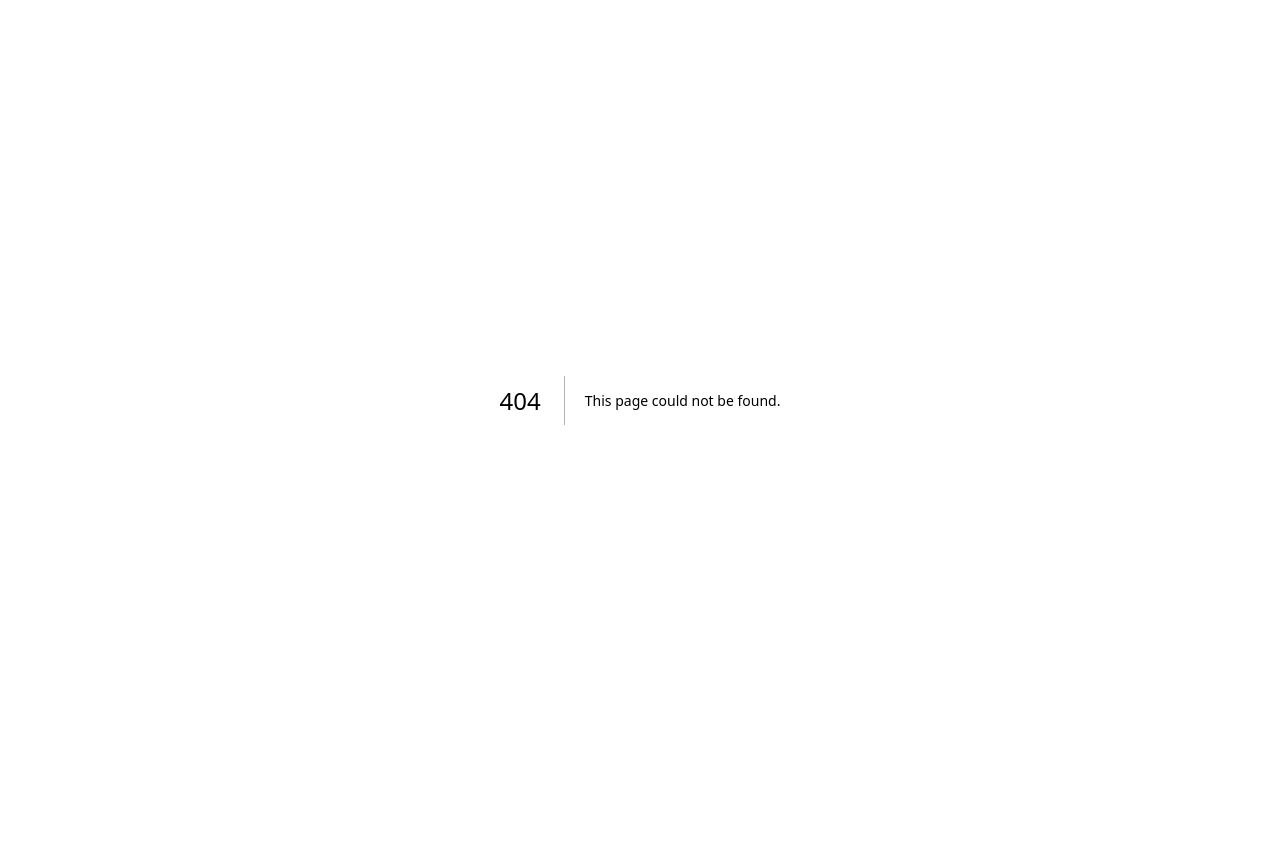
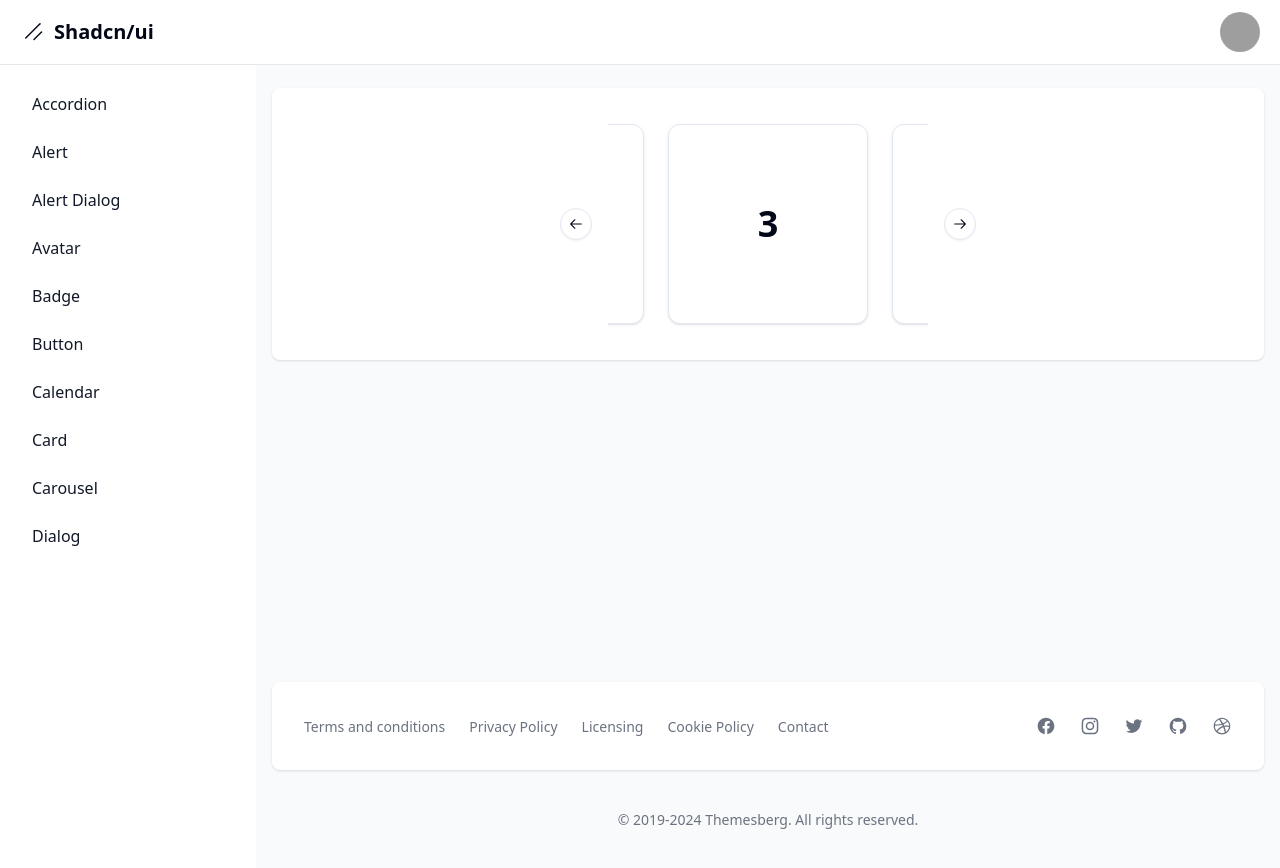
Before and after one commit to YuliMartini/shadcn-components, a Next.js app: page /dashboard/carousel in a window 1280 px wide. Before the commit this address had no page. Before the commit the page ends 800 px from the top, so only its background shows below. Built offline with nearby package versions, Linux system fonts and the light colour scheme; grey boxes are pictures that could not be loaded.

Commit message:
added carousel component with autoplay plugin

```diff
--- a/package.json
+++ b/package.json
@@ -19,6 +19,8 @@
     "class-variance-authority": "^0.7.0",
     "clsx": "^2.1.1",
     "date-fns": "^3.6.0",
+    "embla-carousel-autoplay": "^8.2.1",
+    "embla-carousel-react": "^8.2.1",
     "next": "14.2.4",
     "react": "^18",
     "react-day-picker": "^8.10.1",
--- /dev/null
+++ b/src/app/dashboard/carousel/page.tsx
@@ -0,0 +1,43 @@
+"use client";
+
+import { Card, CardContent } from "@/components/ui/card";
+import {
+  Carousel,
+  CarouselContent,
+  CarouselItem,
+  CarouselNext,
+  CarouselPrevious,
+} from "@/components/ui/carousel";
+// import Autoplay from "embla-carousel-autoplay"; //tambien se puede exportar desde el componente
+
+export default function Page() {
+  return (
+    <div className="w-full flex justify-center">
+      <Carousel
+        className="w-full max-w-xs"
+        autoplay={2000}
+        // plugins={[Autoplay({ delay: 2000 })]}
+        opts={{
+          // dragFree: true,
+          loop: true,
+        }}
+      >
+        <CarouselContent>
+          {Array.from({ length: 5 }).map((_, index) => (
+            <CarouselItem key={index} className="md:basis-1/2 lg:basis-2/3">
+              <div className="p-1">
+                <Card>
+                  <CardContent className="flex aspect-square items-center justify-center p-6">
+                    <span className="text-4xl font-semibold">{index + 1}</span>
+                  </CardContent>
+                </Card>
+              </div>
+            </CarouselItem>
+          ))}
+        </CarouselContent>
+        <CarouselPrevious className="hidden sm:flex justify-center items-center" />
+        <CarouselNext className="hidden sm:flex justify-center items-center" />
+      </Carousel>
+    </div>
+  );
+}
--- a/src/app/dashboard/layout.tsx
+++ b/src/app/dashboard/layout.tsx
@@ -14,6 +14,7 @@
   { name: "calendar", href: "calendar" },
   { name: "avatar", href: "avatar" },
   { name: "card", href: "card" },
+  { name: "carousel", href: "carousel" },
 ].sort((a, b) => a.name.localeCompare(b.name));
 
 export default function DashboardLayout({
--- /dev/null
+++ b/src/components/ui/carousel.tsx
@@ -0,0 +1,270 @@
+"use client";
+
+import * as React from "react";
+import { ArrowLeftIcon, ArrowRightIcon } from "@radix-ui/react-icons";
+import useEmblaCarousel, {
+  type UseEmblaCarouselType,
+} from "embla-carousel-react";
+import Autoplay from "embla-carousel-autoplay";
+
+import { cn } from "@/lib/utils";
+import { Button } from "@/components/ui/button";
+
+type CarouselApi = UseEmblaCarouselType[1];
+type UseCarouselParameters = Parameters<typeof useEmblaCarousel>;
+type CarouselOptions = UseCarouselParameters[0];
+type CarouselPlugin = UseCarouselParameters[1];
+
+type CarouselProps = {
+  opts?: CarouselOptions;
+  plugins?: CarouselPlugin;
+  orientation?: "horizontal" | "vertical";
+  autoplay?: number;
+  setApi?: (api: CarouselApi) => void;
+};
+
+type CarouselContextProps = {
+  carouselRef: ReturnType<typeof useEmblaCarousel>[0];
+  api: ReturnType<typeof useEmblaCarousel>[1];
+  scrollPrev: () => void;
+  scrollNext: () => void;
+  canScrollPrev: boolean;
+  canScrollNext: boolean;
+} & CarouselProps;
+
+const CarouselContext = React.createContext<CarouselContextProps | null>(null);
+
+function useCarousel() {
+  const context = React.useContext(CarouselContext);
+
+  if (!context) {
+    throw new Error("useCarousel must be used within a <Carousel />");
+  }
+
+  return context;
+}
+
+const Carousel = React.forwardRef<
+  HTMLDivElement,
+  React.HTMLAttributes<HTMLDivElement> & CarouselProps
+>(
+  (
+    {
+      orientation = "horizontal",
+      opts,
+      setApi,
+      plugins,
+      className,
+      children,
+      autoplay,
+      ...props
+    },
+    ref
+  ) => {
+    if (autoplay) {
+      plugins = plugins ?? [];
+      plugins.push(Autoplay({ delay: autoplay }));
+    }
+
+    const [carouselRef, api] = useEmblaCarousel(
+      {
+        ...opts,
+        axis: orientation === "horizontal" ? "x" : "y",
+      },
+      plugins
+    );
+    const [canScrollPrev, setCanScrollPrev] = React.useState(false);
+    const [canScrollNext, setCanScrollNext] = React.useState(false);
+
+    const onSelect = React.useCallback((api: CarouselApi) => {
+      if (!api) {
+        return;
+      }
+
+      setCanScrollPrev(api.canScrollPrev());
+      setCanScrollNext(api.canScrollNext());
+    }, []);
+
+    const scrollPrev = React.useCallback(() => {
+      api?.scrollPrev();
+    }, [api]);
+
+    const scrollNext = React.useCallback(() => {
+      api?.scrollNext();
+    }, [api]);
+
+    const handleKeyDown = React.useCallback(
+      (event: React.KeyboardEvent<HTMLDivElement>) => {
+        if (event.key === "ArrowLeft") {
+          event.preventDefault();
+          scrollPrev();
+        } else if (event.key === "ArrowRight") {
+          event.preventDefault();
+          scrollNext();
+        }
+      },
+      [scrollPrev, scrollNext]
+    );
+
+    React.useEffect(() => {
+      if (!api || !setApi) {
+        return;
+      }
+
+      setApi(api);
+    }, [api, setApi]);
+
+    React.useEffect(() => {
+      if (!api) {
+        return;
+      }
+
+      onSelect(api);
+      api.on("reInit", onSelect);
+      api.on("select", onSelect);
+
+      return () => {
+        api?.off("select", onSelect);
+      };
+    }, [api, onSelect]);
+
+    return (
+      <CarouselContext.Provider
+        value={{
+          carouselRef,
+          api: api,
+          opts,
+          orientation:
+            orientation || (opts?.axis === "y" ? "vertical" : "horizontal"),
+          scrollPrev,
+          scrollNext,
+          canScrollPrev,
+          canScrollNext,
+        }}
+      >
+        <div
+          ref={ref}
+          onKeyDownCapture={handleKeyDown}
+          className={cn("relative", className)}
+          role="region"
+          aria-roledescription="carousel"
+          {...props}
+        >
+          {children}
+        </div>
+      </CarouselContext.Provider>
+    );
+  }
+);
+Carousel.displayName = "Carousel";
+
+const CarouselContent = React.forwardRef<
+  HTMLDivElement,
+  React.HTMLAttributes<HTMLDivElement>
+>(({ className, ...props }, ref) => {
+  const { carouselRef, orientation } = useCarousel();
+
+  return (
+    <div ref={carouselRef} className="overflow-hidden">
+      <div
+        ref={ref}
+        className={cn(
+          "flex",
+          orientation === "horizontal" ? "-ml-4" : "-mt-4 flex-col",
+          className
+        )}
+        {...props}
+      />
+    </div>
+  );
+});
+CarouselContent.displayName = "CarouselContent";
+
+const CarouselItem = React.forwardRef<
+  HTMLDivElement,
+  React.HTMLAttributes<HTMLDivElement>
+>(({ className, ...props }, ref) => {
+  const { orientation } = useCarousel();
+
+  return (
+    <div
+      ref={ref}
+      role="group"
+      aria-roledescription="slide"
+      className={cn(
+        "min-w-0 shrink-0 grow-0 basis-full",
+        orientation === "horizontal" ? "pl-4" : "pt-4",
+        className
+      )}
+      {...props}
+    />
+  );
+});
+CarouselItem.displayName = "CarouselItem";
+
+const CarouselPrevious = React.forwardRef<
+  HTMLButtonElement,
+  React.ComponentProps<typeof Button>
+>(({ className, variant = "outline", size = "icon", ...props }, ref) => {
+  const { orientation, scrollPrev, canScrollPrev } = useCarousel();
+
+  return (
+    <Button
+      ref={ref}
+      variant={variant}
+      size={size}
+      className={cn(
+        "absolute  h-8 w-8 rounded-full",
+        orientation === "horizontal"
+          ? "-left-12 top-1/2 -translate-y-1/2"
+          : "-top-12 left-1/2 -translate-x-1/2 rotate-90",
+        className
+      )}
+      disabled={!canScrollPrev}
+      onClick={scrollPrev}
+      {...props}
+    >
+      <ArrowLeftIcon className="h-4 w-4" />
+      <span className="sr-only">Previous slide</span>
+    </Button>
+  );
+});
+CarouselPrevious.displayName = "CarouselPrevious";
+
+const CarouselNext = React.forwardRef<
+  HTMLButtonElement,
+  React.ComponentProps<typeof Button>
+>(({ className, variant = "outline", size = "icon", ...props }, ref) => {
+  const { orientation, scrollNext, canScrollNext } = useCarousel();
+
+  return (
+    <Button
+      ref={ref}
+      variant={variant}
+      size={size}
+      className={cn(
+        "absolute h-8 w-8 rounded-full",
+        orientation === "horizontal"
+          ? "-right-12 top-1/2 -translate-y-1/2"
+          : "-bottom-12 left-1/2 -translate-x-1/2 rotate-90",
+        className
+      )}
+      disabled={!canScrollNext}
+      onClick={scrollNext}
+      {...props}
+    >
+      <ArrowRightIcon className="h-4 w-4" />
+      <span className="sr-only">Next slide</span>
+    </Button>
+  );
+});
+CarouselNext.displayName = "CarouselNext";
+
+export {
+  type CarouselApi,
+  Carousel,
+  CarouselContent,
+  CarouselItem,
+  CarouselPrevious,
+  CarouselNext,
+};
```
Also changed, not shown: 1 other file (tests, documents, lock files or other folders).
